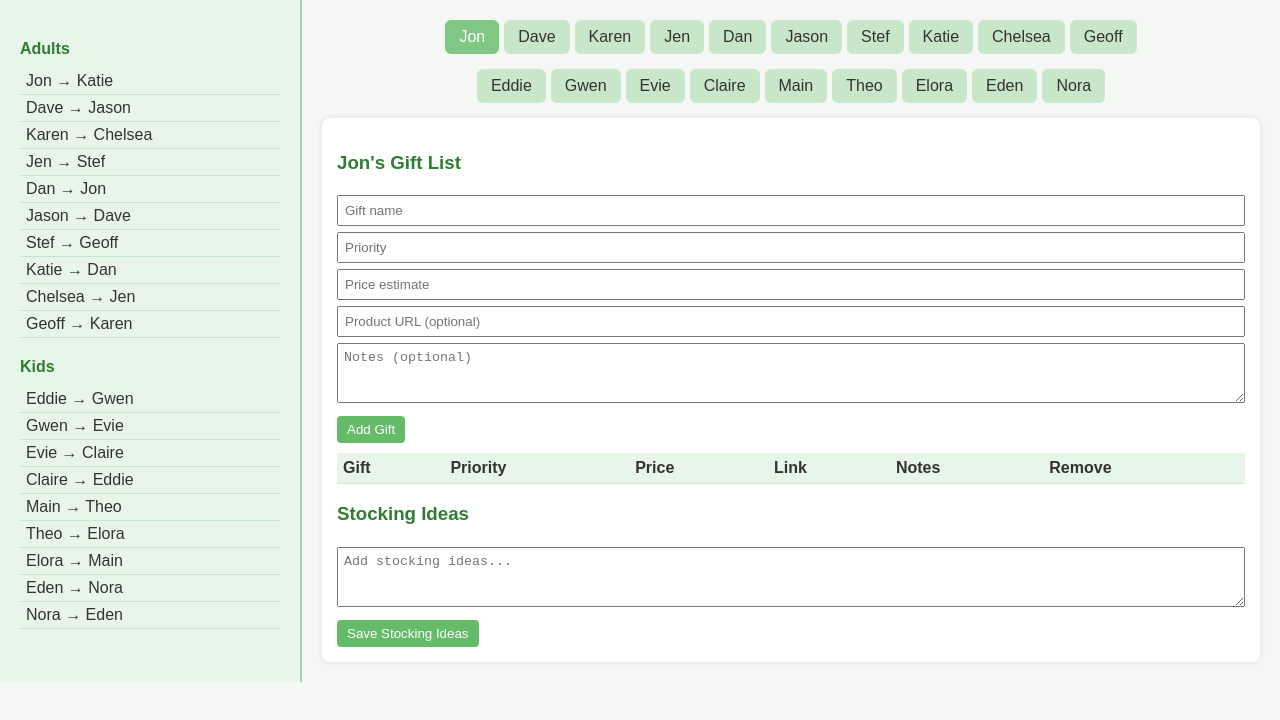
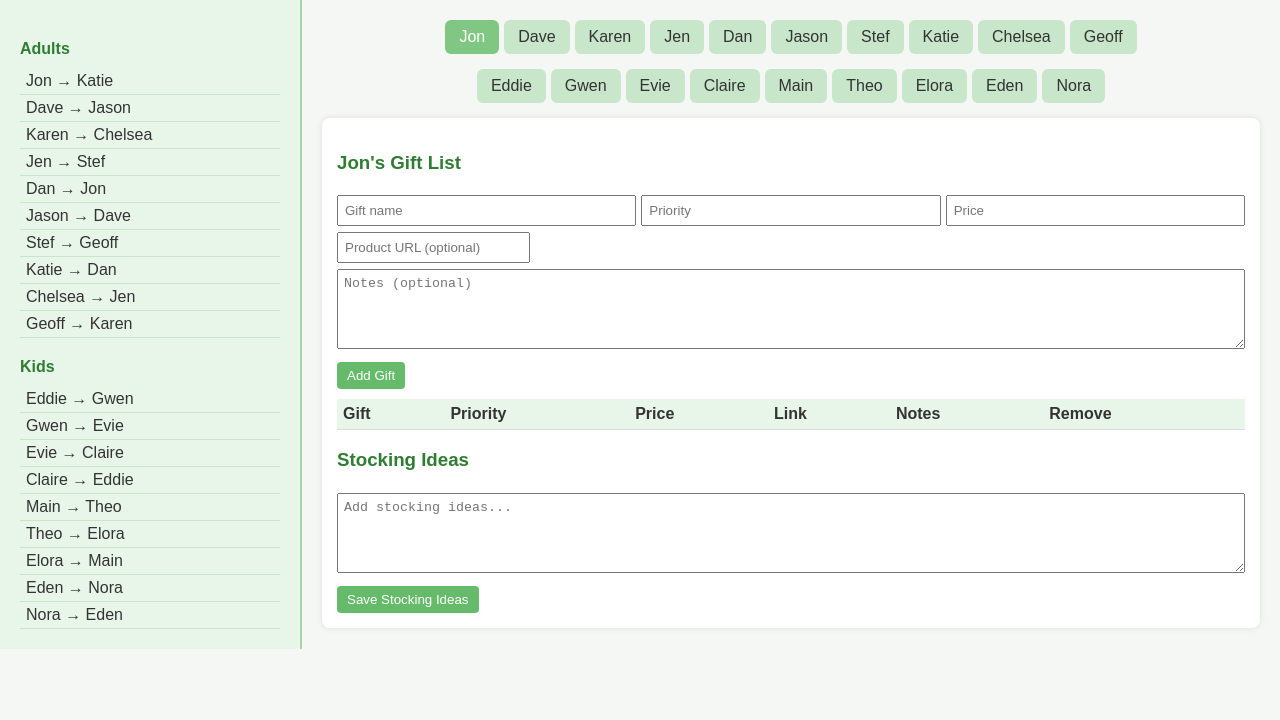
Before and after one commit to jwest61/west-gift-exchange, a plain HTML site: page index.html in a window 1280 px wide. Both pictures are taken after a click on the element "Jon". Drawn offline with Linux system fonts and the light colour scheme; no server answers.

Commit message:
Update index.html

```diff
--- a/index.html
+++ b/index.html
@@ -79,11 +79,27 @@
     input, textarea {
       margin: 3px 0;
       padding: 6px;
-      width: 100%;
       box-sizing: border-box;
     }
+    input[type="text"], input[type="url"] {
+      width: 100%;
+    }
+    .inline-inputs {
+      display: flex;
+      gap: 5px;
+    }
+    .inline-inputs input {
+      flex: 1;
+    }
+    .priority-input {
+      width: 70px;
+    }
+    .price-input {
+      width: 100px;
+    }
     textarea {
-      height: 60px;
+      width: 100%;
+      height: 80px;
       resize: vertical;
     }
     button {
@@ -169,8 +185,6 @@
     ];
 
     const tabContents = document.getElementById("tab-contents");
-    let giftsData = {};
-    let stockingData = {};
 
     people.forEach(person => {
       const div = document.createElement("div");
@@ -178,12 +192,15 @@
       div.id = `content-${person}`;
       div.innerHTML = `
         <h3>${person}'s Gift List</h3>
-        <input id="giftName-${person}" placeholder="Gift name" />
-        <input id="giftPriority-${person}" placeholder="Priority" />
-        <input id="giftPrice-${person}" placeholder="Price estimate" />
+        <div class="inline-inputs">
+          <input id="giftName-${person}" placeholder="Gift name" />
+          <input id="giftPriority-${person}" class="priority-input" placeholder="Priority" />
+          <input id="giftPrice-${person}" class="price-input" placeholder="Price" />
+        </div>
         <input id="giftURL-${person}" placeholder="Product URL (optional)" />
         <textarea id="giftNotes-${person}" placeholder="Notes (optional)"></textarea>
         <button onclick="addGift('${person}')">Add Gift</button>
+
         <table id="giftTable-${person}">
           <tr><th>Gift</th><th>Priority</th><th>Price</th><th>Link</th><th>Notes</th><th>Remove</th></tr>
         </table>
@@ -217,6 +234,7 @@
         method: "POST",
         body: JSON.stringify({ action: "addGift", ...gift }),
       });
+
       renderGift(person, gift);
       document.getElementById(`giftName-${person}`).value = "";
       document.getElementById(`giftPriority-${person}`).value = "";
@@ -228,7 +246,11 @@
     function renderGift(person, gift) {
       const table = document.getElementById(`giftTable-${person}`);
       const row = document.createElement("tr");
-      const linkHTML = gift.url ? `<a href="${gift.url}" target="_blank">View</a>` : "";
+      let linkHTML = "";
+      if (gift.url) {
+        const fullURL = gift.url.startsWith("http") ? gift.url : `https://${gift.url}`;
+        linkHTML = `<a href="${fullURL}" target="_blank">View</a>`;
+      }
       row.innerHTML = `
         <td>${gift.name}</td>
         <td>${gift.priority}</td>
@@ -265,7 +287,8 @@
       }
       if (data.stockings) {
         Object.keys(data.stockings).forEach(p => {
-          document.getElementById(`stocking-${p}`).value = data.stockings[p];
+          if (document.getElementById(`stocking-${p}`))
+            document.getElementById(`stocking-${p}`).value = data.stockings[p];
         });
       }
     }
```
